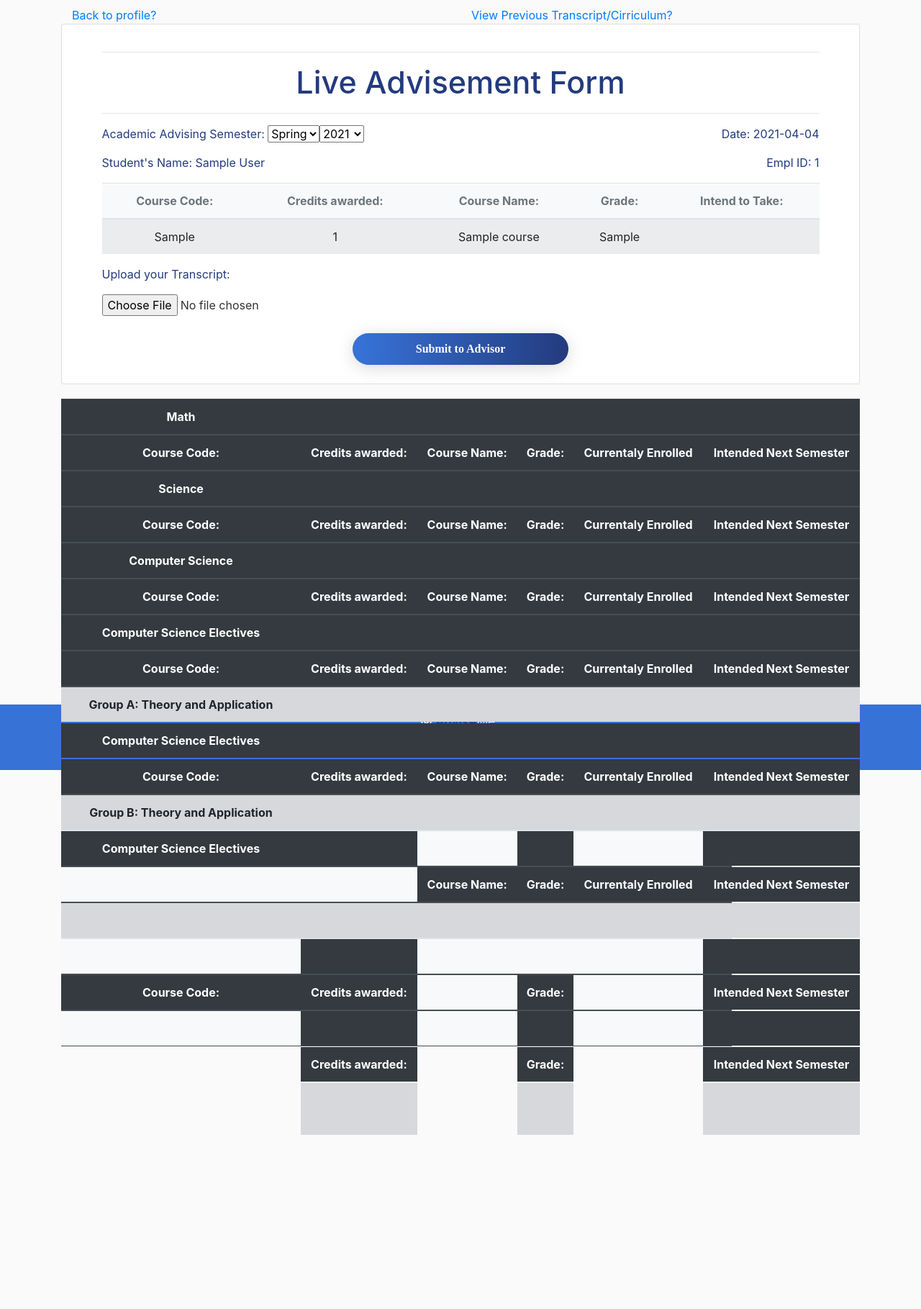
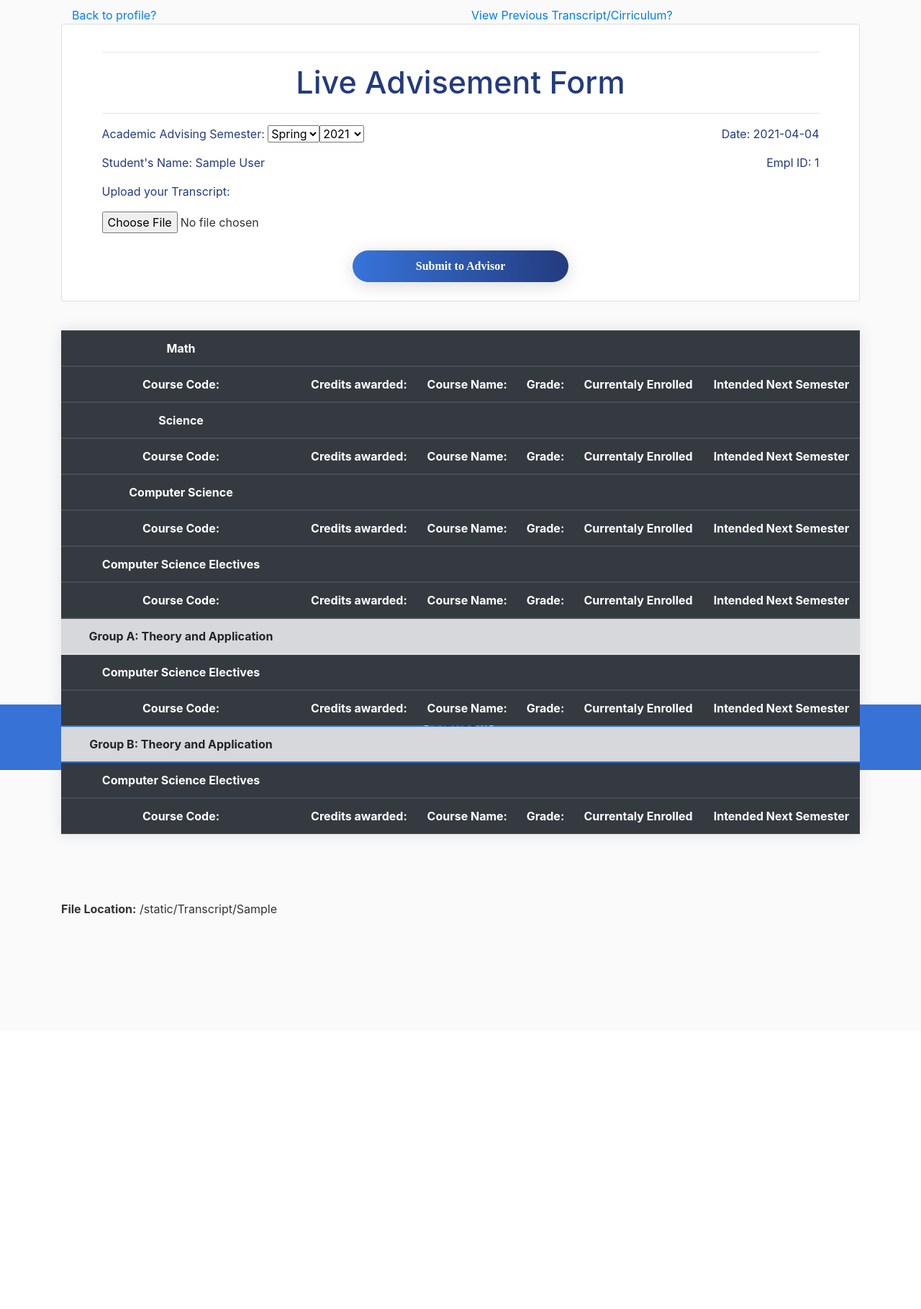
Before and after one commit to zwen000/AdviseMe, a Flask app: page /Advisement in a window 1280 px wide. Shown: the part 71-1890 px from the top of the page at 72% size. After the commit the page ends 1344 px from the top, so only its background shows below. Run offline with Flask 2, Linux system fonts and the light colour scheme; a user stored in the database is signed in; tables that the repository leaves empty hold one stand-in row (values such as "Sample post"); lists and menus that the app fills with data are empty; some libraries are stand-ins or nearby versions.

Commit message:
merging advisement form

```diff
--- a/adviseme/templates/AdvisementForm.html
+++ b/adviseme/templates/AdvisementForm.html
@@ -21,37 +21,6 @@
             <p class="text">Academic Advising Semester: {{ form.semester }}{{ form.year }}<p class="text" style="float: right; display: inline;">Empl ID: {{ current_user.studentOwner.EMPLID }}</p></p>
             <p class="text">Student's Name: {{ current_user.studentOwner.firstname }} {{ current_user.studentOwner.lastname }}</p>
 
-            <table class="table table-striped bg-light text-center">
-                <thead>
-                    <tr class="text-muted">
-                        <th>Course Code:</th>
-                        <th>Credits awarded:</th>
-                        <th>Course Name:</th>
-                        <th>Grade:</th>
-                        <th>Intend to Take:</th>
-                    </tr>
-                </thead>
-                <tbody>
-                    {% for i in form.course %}
-                        <tr>
-                            <td>{{ course_obj[i.data].serial }}</td>
-                            <td>{{ course_obj[i.data].credits }}</td>
-                            <td>{{ course_obj[i.data].name }}</td>
-                            <td>{{ enrolled[course_obj[i.data].id] }}</td>
-                            {% if course_obj[i.data].id not in enrolled %}
-                                <td>{{ i }}</td>
-                            {% elif enrolled[course_obj[i.data].id] == "F"%}
-                                <td>{{ i }}</td>
-                            {%  else %}
-                                <td></td>
-                            {% endif%}
-
-                        </tr>
-                    {% endfor %}
-                </tbody>
-            </table>
-
-            <!--          form.iter_choices() -->
             <!--          should make it a requirement to upload transcript or you can't submit -->
 
             <p class="text">Upload your Transcript: </p>
@@ -519,7 +488,7 @@ font-weight: bold;
 }
 
 
-<style>
+
 
 .c_viewport{
   color: rgb(27,30,36);
```
